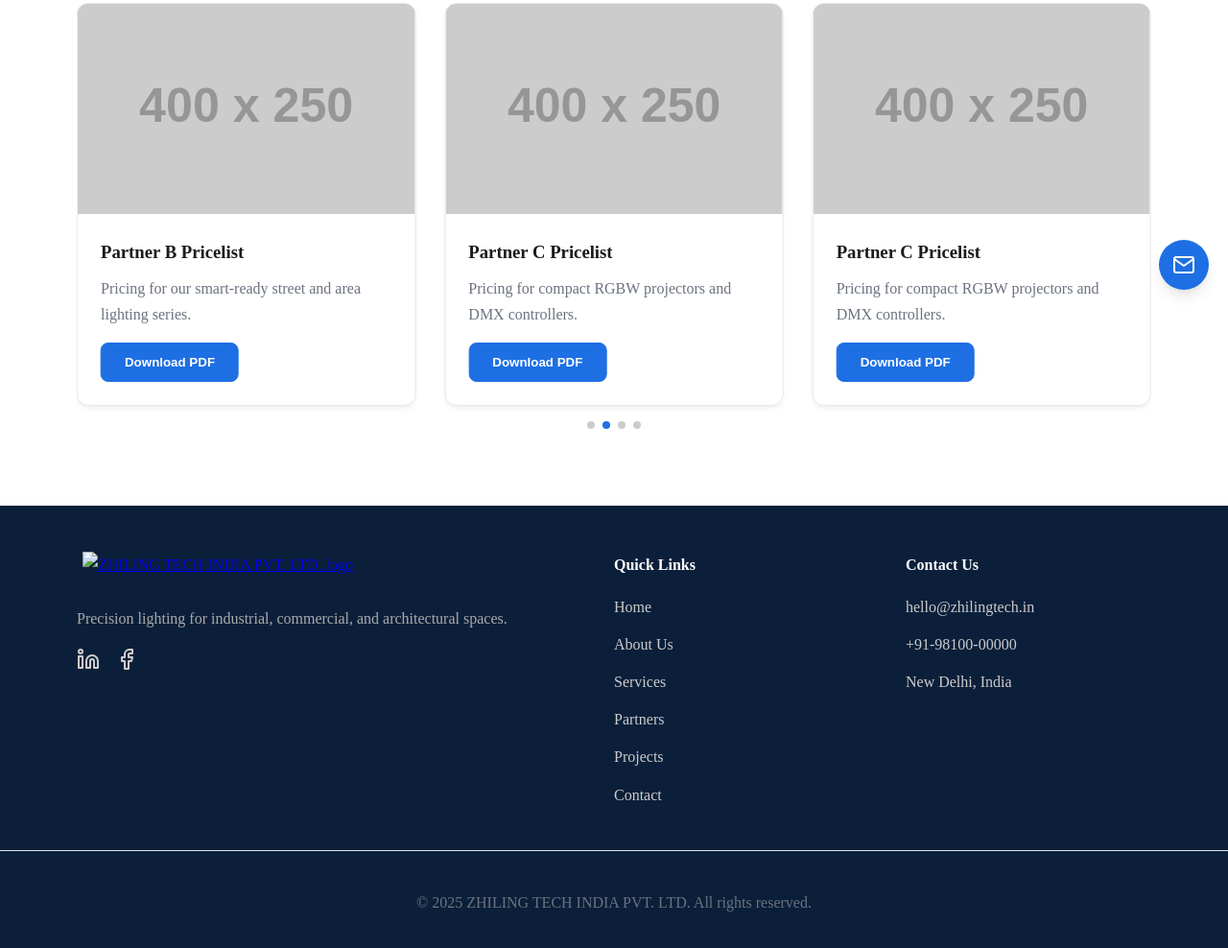
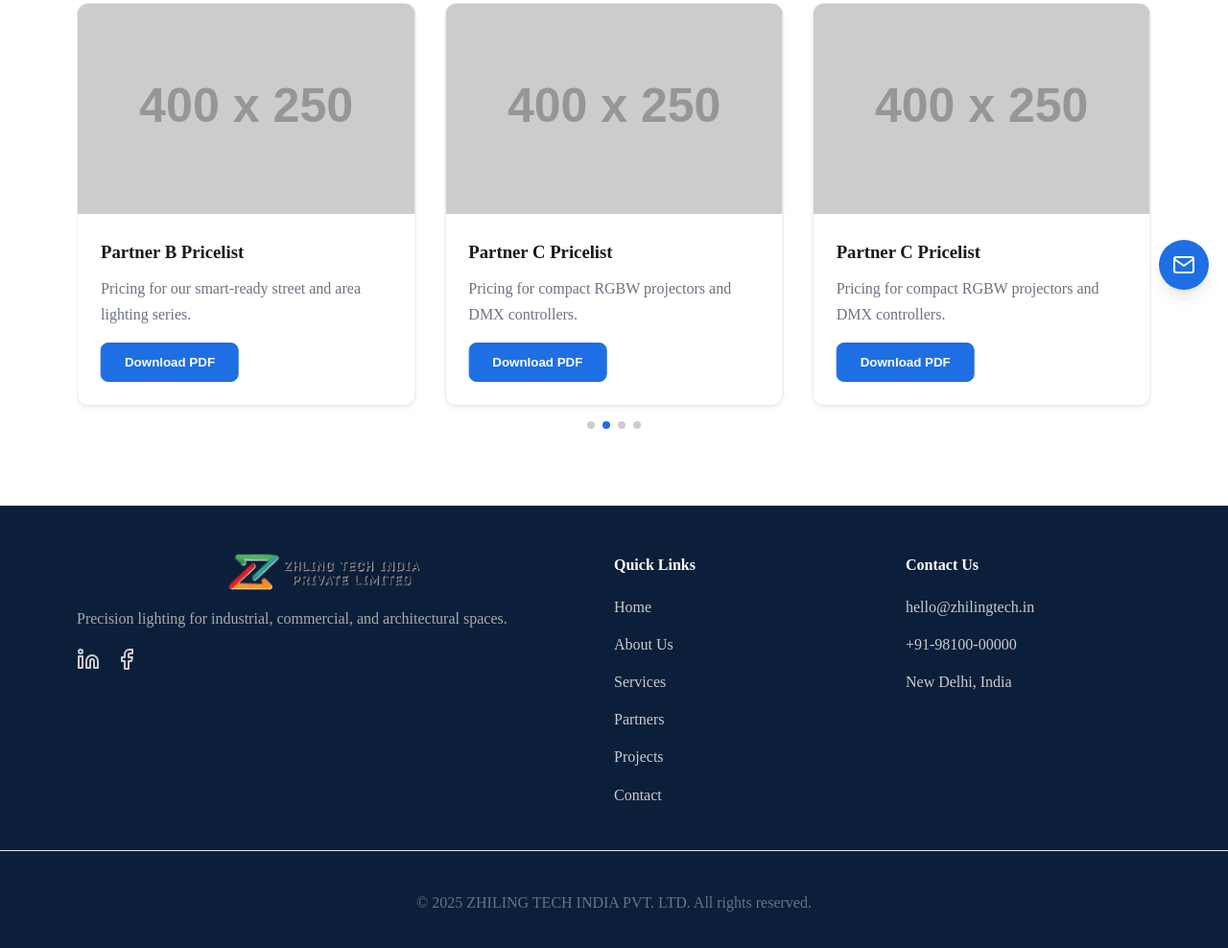
Before and after one commit to darshi-hub/zhilingtechindia, a plain HTML site: page pricelists/index.html in a window 1280 px wide. Shown: the part 414-1402 px from the top of the page at 96% size. Drawn offline with nearby package versions, Linux system fonts and the light colour scheme; placeholder pictures from the web are drawn by us.

Commit message:
Update index.html

```diff
--- a/pricelists/index.html
+++ b/pricelists/index.html
@@ -96,7 +96,7 @@
     <div class="container grid footer-grid">
       <div class="footer-about">
         <a href="./" class="brand" aria-label="ZHILING TECH INDIA PVT. LTD. home">
-          <img src="img/image.png" alt="ZHILING TECH INDIA PVT. LTD. logo" class="footer-logo"/>
+          <img src="../img/image.png" alt="ZHILING TECH INDIA PVT. LTD. logo" class="footer-logo"/>
         </a>
         <p>Precision lighting for industrial, commercial, and architectural spaces.</p>
          <div class="social-links">
```
